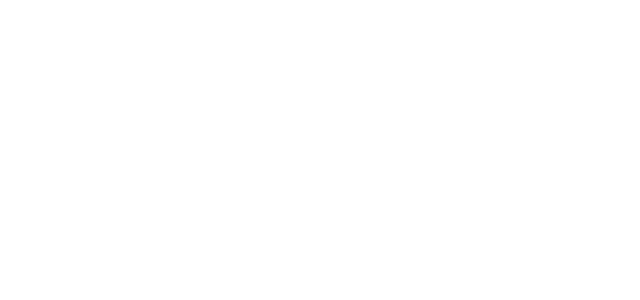
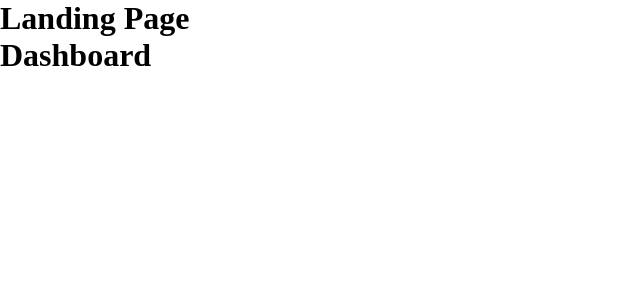
Before and after one commit to penjorkinley/startUp, a React (Vite) app in the folder Frontend/: page /dashboard in a window 1280 px wide. Before the commit this address had no page. Shown: the top 300 px of the page, without its empty margins (0-640 px from the left). Built offline with nearby package versions, Linux system fonts and the light colour scheme.

Commit message:
cool push

```diff
--- a/Frontend/src/App.jsx
+++ b/Frontend/src/App.jsx
@@ -1,14 +1,21 @@
-import { BrowserRouter as Router, Routes, Route} from "react-router-dom"
-import Layout from "./Layouts/Layout"
+import { BrowserRouter as Router, Routes, Route } from "react-router-dom"
 import HomeLayout from "./Layouts/HomeLayout"
+import HomePage from "./pages/HomePage"
+import DashboardLayout from "./Layouts/DashboardLayout"
+import DashboardPage from "./pages/DashboardPage"
 
 function App() {
+
+
   return (
     <div className="App">
       <Router>
         <Routes>
-          <Route path="/" element={<Layout />}>
-            <Route index element={<HomeLayout /> } />
+          <Route path="/" element={<HomeLayout />}>
+            <Route index element={<HomePage />}/>
+            <Route path="dashboard" element={<DashboardLayout />}>
+              <Route index element={<DashboardPage />}/>
+            </Route>
           </Route>
         </Routes>
       </Router>
```
